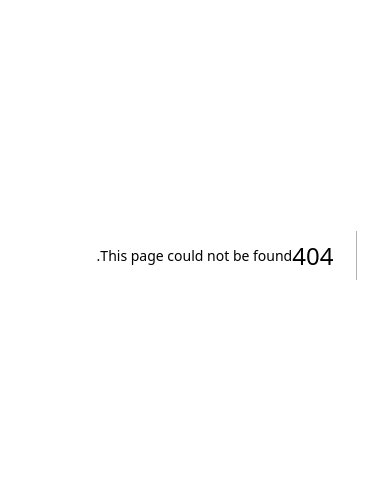
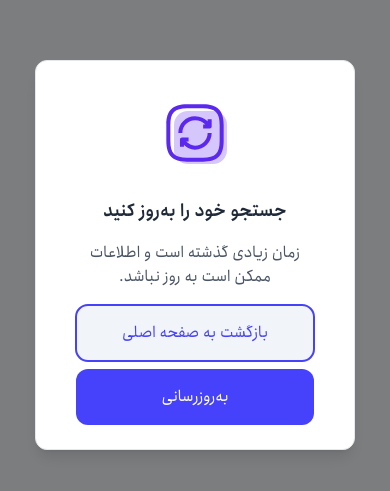
Before and after one commit to Floy-ir/Frontend, a Next.js app: page /expiration-modal in a window 390 px wide. Before the commit this address had no page. Shown: the part 167-658 px from the top of the page. Built offline with nearby package versions, Linux system fonts and the light colour scheme.

Commit message:
feat(expiration-modal):added modal with styles and responsiveness

```diff
--- /dev/null
+++ b/app/expiration-modal/page.tsx
@@ -0,0 +1,43 @@
+"use client"
+import Image from "next/image"
+import { useRouter } from "next/navigation"
+import React from "react"
+import { Button } from "@/components/Button/Button"
+import { Dialog, DialogContent, DialogHeader, DialogTitle } from "@/components/ui/dialog"
+import img from "@/public/images/Frame 1000002391.svg"
+export default function ExpirationModal() {
+  const router = useRouter()
+
+  return (
+    <Dialog open>
+      <DialogContent className="w-[320px] rounded-xl border border-gray-200 bg-white px-10 pshadow-lg md:w-[414px]" onInteractOutside={(e) => e.preventDefault()} onEscapeKeyDown={(e) => e.preventDefault()}>
+        {/* Icon */}
+        <DialogHeader className="flex items-center justify-center py-4">
+          <div className="h-16 w-16">
+            <Image src={img} alt="Refresh Icon" width={64} height={64} className="" />
+          </div>
+        </DialogHeader>
+        <div className="flex w-full flex-col items-center justify-center gap-4">
+          {/* Title */}
+          <DialogTitle className="text-center text-lg font-semibold text-gray-800">
+            جستجو خود را به‌روز کنید
+          </DialogTitle>
+
+          {/* Message */}
+          <p className="text-center text-base text-gray-600">زمان زیادی گذشته است و اطلاعات ممکن است به روز نباشد.</p>
+
+          {/* Buttons */}
+          <div className="flex w-full flex-col items-center justify-center gap-2 md:flex-row">
+            <Button intent="secondary" size="large" className="w-full md:w-1/2" onClick={() => router.push("/")}>
+              بازگشت به صفحه اصلی
+            </Button>
+
+            <Button intent="primary" size="large" className="w-full md:w-1/2" onClick={() => router.refresh()}>
+              به‌روزرسانی
+            </Button>
+          </div>
+        </div>
+      </DialogContent>
+    </Dialog>
+  )
+}
--- a/components/ui/dialog.tsx
+++ b/components/ui/dialog.tsx
@@ -63,10 +63,10 @@ function DialogContent({
         {...props}
       >
         {children}
-        <DialogPrimitive.Close className="ring-offset-background focus:ring-ring data-[state=open]:bg-accent data-[state=open]:text-muted-foreground absolute top-4 right-4 rounded-xs opacity-70 transition-opacity hover:opacity-100 focus:ring-2 focus:ring-offset-2 focus:outline-hidden disabled:pointer-events-none [&_svg]:pointer-events-none [&_svg]:shrink-0 [&_svg:not([class*='size-'])]:size-4">
+        {/* <DialogPrimitive.Close className="ring-offset-background focus:ring-ring data-[state=open]:bg-accent data-[state=open]:text-muted-foreground absolute top-4 right-4 rounded-xs opacity-70 transition-opacity hover:opacity-100 focus:ring-2 focus:ring-offset-2 focus:outline-hidden disabled:pointer-events-none [&_svg]:pointer-events-none [&_svg]:shrink-0 [&_svg:not([class*='size-'])]:size-4">
           <XIcon />
           <span className="sr-only">Close</span>
-        </DialogPrimitive.Close>
+        </DialogPrimitive.Close> */}
       </DialogPrimitive.Content>
     </DialogPortal>
   )
```
Also changed, not shown: public/images/Frame 1000002391.svg (added), public/images/refresh-square-2.svg (added).
